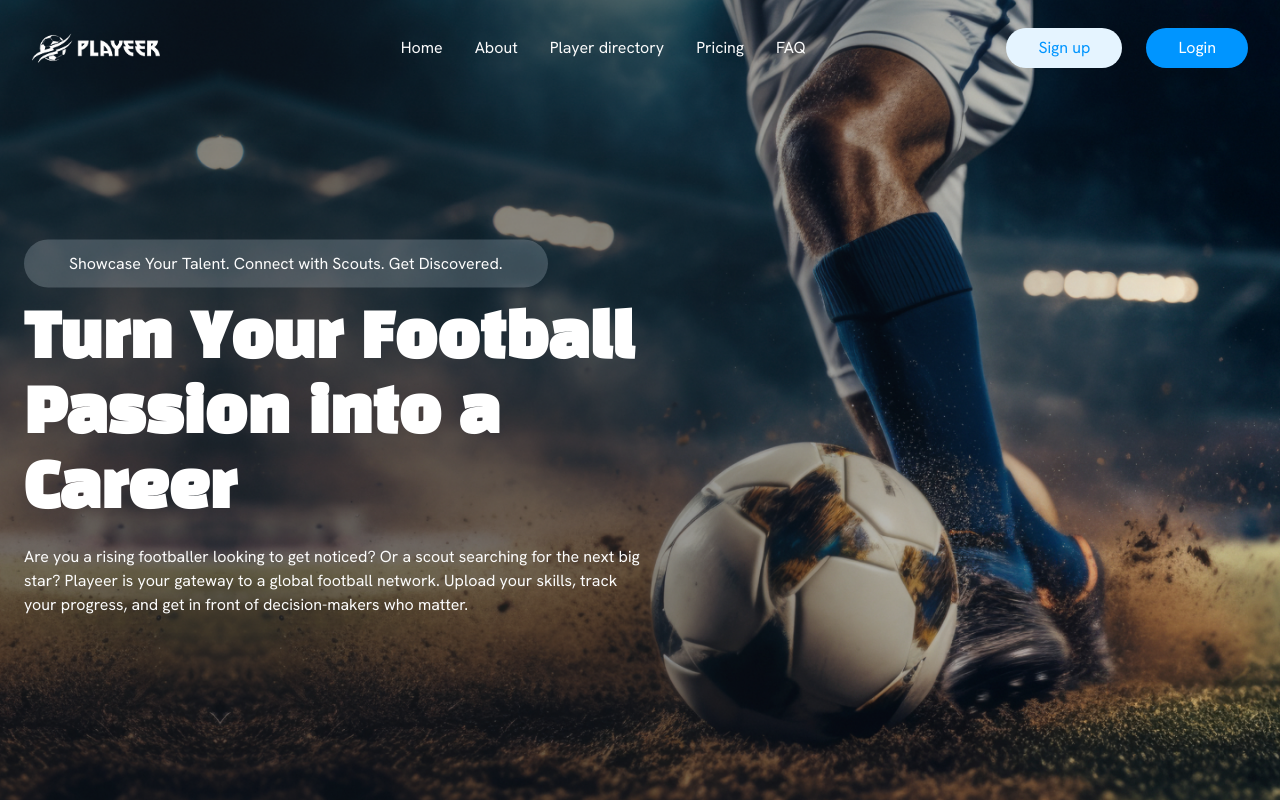
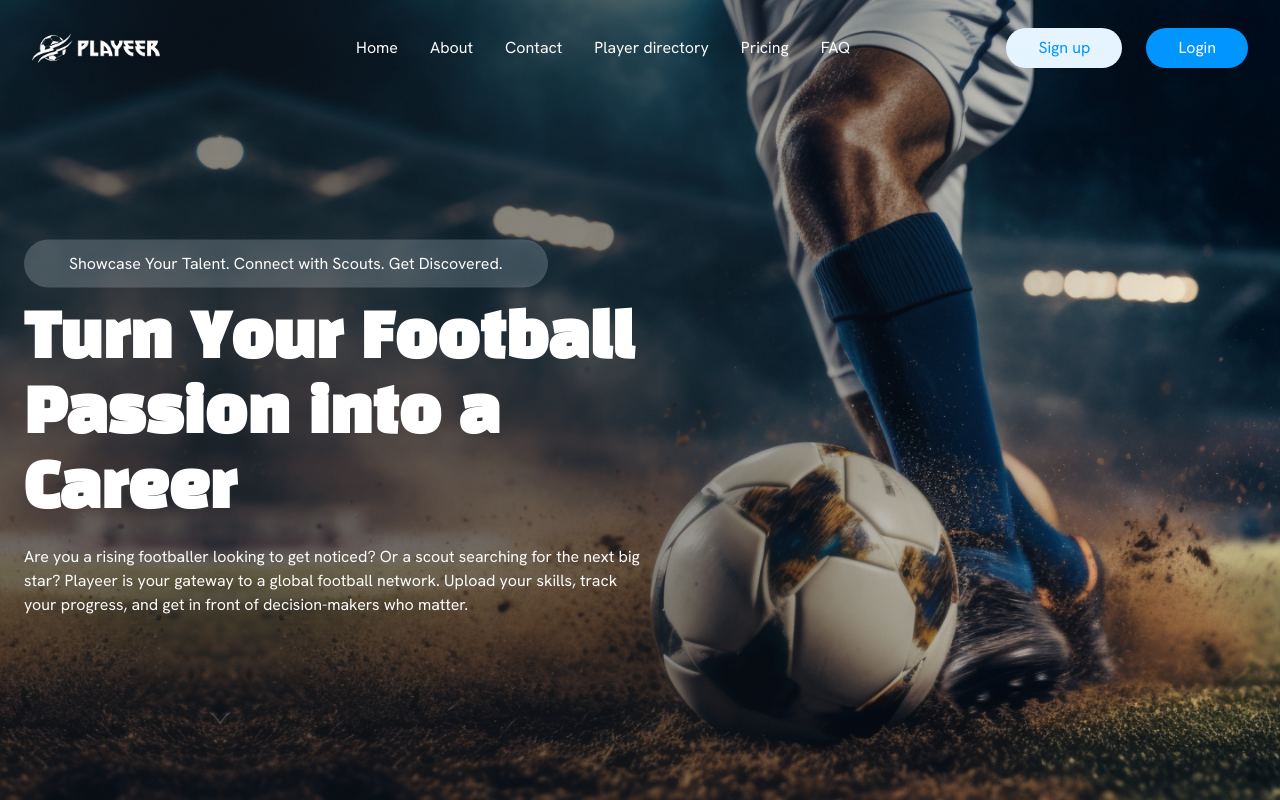
Before and after one commit to alabo-excel/Playeer-web, a Next.js app: page / in a window 1280 px wide. Shown: the top 800 px of the page. Built offline with nearby package versions, Linux system fonts and the light colour scheme.

Commit message:
feat: add contact links in HeaderNav and update ContactComp section

```diff
--- a/src/app/auth/onboarding/page.tsx
+++ b/src/app/auth/onboarding/page.tsx
@@ -153,7 +153,8 @@ const OnboardingForm = () => {
         ref: `ref-${Date.now()}`,
 
         onSuccess: (response: any) => {
-          console.log("Payment complete:", response);
+          handleSubmit({ preventDefault: () => {} } as React.FormEvent);
+          // console.log("Payment complete:", response);
         },
         onClose: () => {
           console.log("Payment popup closed");
--- a/src/app/page.tsx
+++ b/src/app/page.tsx
@@ -18,10 +18,13 @@ import {
   ShieldCheck,
 } from "lucide-react";
 import Marquee from "react-fast-marquee";
+import Link from "next/link";
+import { useRouter } from "next/navigation";
 
 const home = () => {
   const [activeIndex, setActiveIndex] = useState(0);
   const [activeSlide, setActiveSlide] = useState(1);
+  const router = useRouter();
 
   const { scrollYProgress } = useScroll();
   // Make scale and marginTop jump instantly as soon as scrolling starts
@@ -93,9 +96,11 @@ const home = () => {
               <li>Gain visibility with global scouts</li>
               <li>Receive personalized performance feedback</li>
             </ul>
+            <Link href={"/auth/signup"}>
               <button className="bg-[#0095FF] px-8 py-2 rounded-full text-white mt-4 w-full md:w-auto">
                 Sign up today
               </button>
+            </Link>
           </div>
           <div className="w-full md:w-1/2 mt-8 md:mt-0 object-contain">
             <Swiper
@@ -176,9 +181,11 @@ const home = () => {
               <li>Region or Country</li>
               <li>Performance Metrics</li>
             </ul>
+            <Link href={"/players"}>
               <button className="bg-[#0095FF] px-8 py-2 rounded-full text-white mt-4 w-full md:w-auto">
                 Search Now
               </button>
+            </Link>
           </div>
         </div>
 
@@ -485,7 +492,7 @@ const home = () => {
             Affordable Plans, Maximum Impact
           </h2>
         </div>
-        <PricingComp onPlanSelect={() => console.log("hello")} />
+        <PricingComp onPlanSelect={() => router.push("/auth/signup")} />
       </section>
 
       <ContactComp />
--- a/src/components/ContactComp.tsx
+++ b/src/components/ContactComp.tsx
@@ -3,13 +3,13 @@ import React from 'react';
 
 const ContactComp = () => {
   return (
-    <section className='bg-[#F6F6F6]'>
+    <section id='contact' className='bg-[#F6F6F6]'>
       <div className='max-w-7xl mx-auto flex flex-col md:flex-row justify-between p-6 md:p-20 gap-8'>
         <div className='w-full md:w-auto'>
           <div className='bg-[#E5F4FF] w-40 text-center rounded-full p-3 mb-4 mx-auto md:mx-0'>
             <p className='!text-[#0095FF] font-semibold'>CONTACT US</p>
           </div>
-          <h2 className='text-2xl md:text-3xl'>Have Questions? Let’s Talk.</h2>
+          <h2 className='text-2xl md:text-3xl'>Have Questions? <br /> Let’s Talk.</h2>
           <p className='text-[#6C6C6C] my-3'>Whether you're a player or a talent seeker, we’re here to support you.</p>
           <div className='flex items-center'>
             {/* <img src="/images/icons/location.png" alt="" className="" /> */}
--- a/src/components/HeaderNav.tsx
+++ b/src/components/HeaderNav.tsx
@@ -66,6 +66,13 @@ const HeaderNav = ({ scroll }: { scroll?: boolean }) => {
               </Link>
               <Link
                 className="hover:text-[#0095FF] transition-colors"
+                href={"/#contact"}
+              >
+                Contact
+              </Link>
+
+              <Link
+                className="hover:text-[#0095FF] transition-colors"
                 href="/players"
               >
                 Player directory
@@ -132,7 +139,7 @@ const HeaderNav = ({ scroll }: { scroll?: boolean }) => {
         style={{ background: "#fff" }}
       >
         <div className="flex justify-between items-center h-16 px-4 border-b border-[#E5F4FF]">
-          <Link href={'/'}>
+          <Link href={"/"}>
             <img
               src={
                 scrolled || scroll
@@ -161,6 +168,13 @@ const HeaderNav = ({ scroll }: { scroll?: boolean }) => {
             onClick={() => setIsMenuOpen(false)}
           >
             About
+          </Link>
+          <Link
+            href="/#contact"
+            className="block px-3 py-2 rounded-md text-base font-medium text-[#232323] hover:bg-[#E5F4FF] hover:text-[#0095FF] transition-colors"
+            onClick={() => setIsMenuOpen(false)}
+          >
+            Contact
           </Link>
           <Link
             href="/players"
```
Lines whose indentation alone changed are shown as unchanged.
